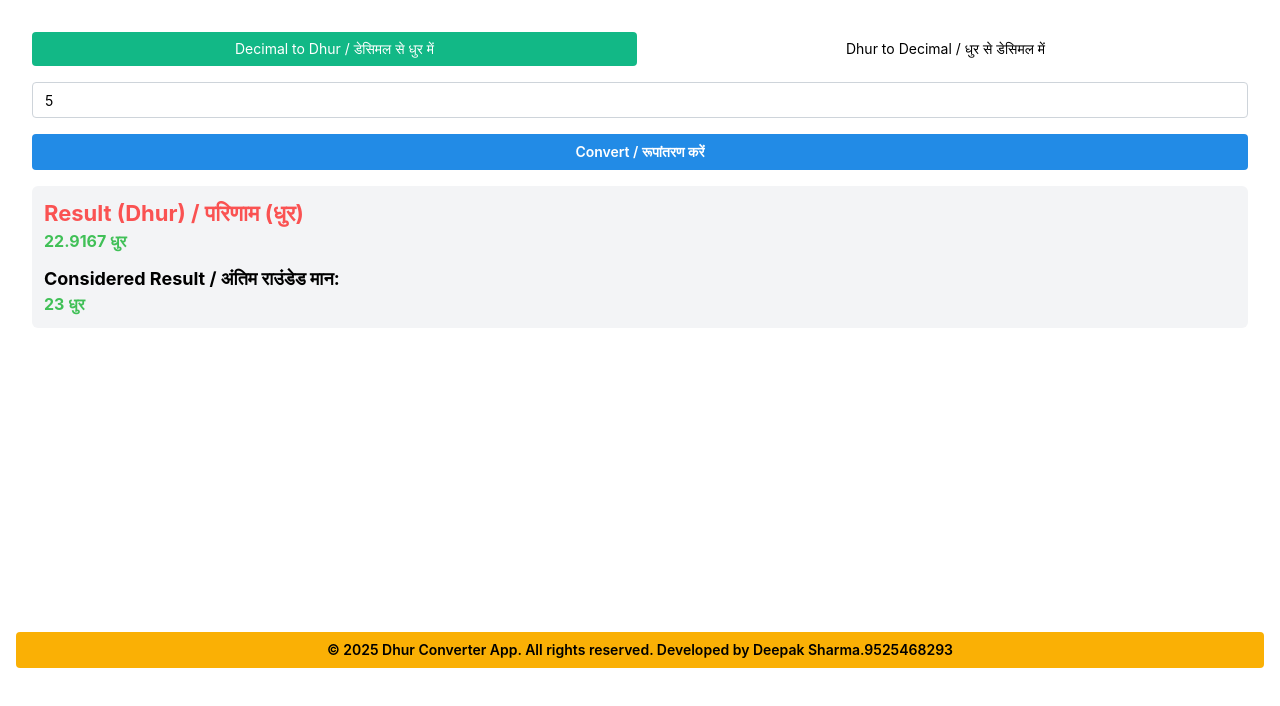
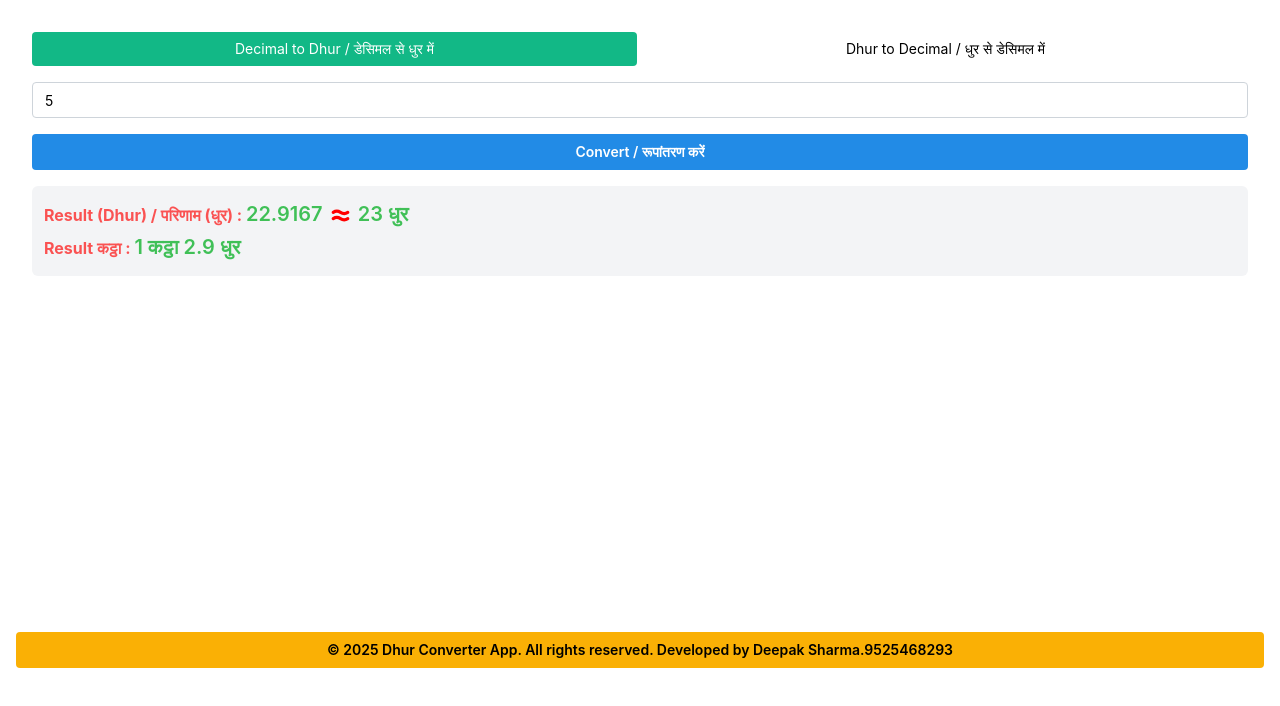
Before and after one commit to Deepaksharmadk/dhurConvert, a Next.js app: page / in a window 1280 px wide. Both pictures are taken after typing "5" into the empty fields and a click on the button "Convert / रूपांतरण करें". Shown: the top 706 px of the page. Built offline with nearby package versions, Linux system fonts and the light colour scheme.

Commit message:
change ui

```diff
--- a/package.json
+++ b/package.json
@@ -13,6 +13,7 @@
     "@emotion/server": "^11.11.0",
     "@mantine/core": "^8.2.4",
     "@mantine/hooks": "^8.2.4",
+    "lucide-react": "^0.537.0",
     "next": "15.4.6",
     "react": "19.1.0",
     "react-dom": "19.1.0"
--- a/src/app/page.tsx
+++ b/src/app/page.tsx
@@ -1,5 +1,6 @@
 "use client"
 import { Button, Input, Tabs, Text, Title } from "@mantine/core";
+import { EqualApproximately } from "lucide-react";
 import { useState } from "react";
 
 export default function Home() {
@@ -10,6 +11,21 @@ export default function Home() {
     const [decimalResult, setDecimalResult] = useState<string>("")
     const [roundedDecimal, setRoundedDecimal] = useState<string>("")
     const [roundedDhur, setRoundedDhur] = useState<string>("")
+    const [kataFromDhur, setKataFromDhur] = useState<string>("") // ✅ Dhur → Katha
+    const [kataFromDecimal, setKataFromDecimal] = useState<string>("") // ✅ Decimal → Dhur → Kath
+
+    function formatKathaDhurFromDhur(dhurValue: number) {
+        const katha = Math.floor(dhurValue / 20); // 1 कट्ठा = 20 धुर
+        const remainingDhur = Math.round((dhurValue % 20) * 10) / 10; // दशमलव को भी संभालेगा
+
+        return `${katha} कट्ठा ${remainingDhur > 0 ? ` ${remainingDhur} धुर` : ""}`;
+    }
+
+
+
+
+
+
 
 
     // ✅ Function: Dhur से Decimal में बदलना
@@ -27,6 +43,10 @@ export default function Home() {
         } else {
             setRoundedDecimal(String(Math.round(result)))
         }    // 🔁 Rounded result
+        // ✅ Dhur → Katha (formatted)
+        // const kataValue = Number(value) / 20
+        setKataFromDhur(formatKathaDhurFromDhur(Number(value)));
+
     }
 
     // ✅ Decimal ➝ Dhur
@@ -45,6 +65,9 @@ export default function Home() {
         } else {
             setRoundedDhur(String(Math.round(result)))
         }
+        // const kataValue = result / 20
+        setKataFromDecimal(formatKathaDhurFromDhur(result))
+
     }
 
 
@@ -110,10 +133,13 @@ export default function Home() {
                         {/* 📊 Result Display */}
                         {dhurValue.length > 0 && decimalResult.length > 0 && (
                             <div className="mt-4 p-3 bg-gray-100 rounded-md">
-                                <Title c={"red"} order={4}>Result (Decimal) / परिणाम (डेसिमल):</Title>
-                                <Text c="green" fw={700}>{decimalResult} डेसिमल</Text>
-                                <Title order={5} mt="sm">Considered Result / अंतिम राउंडेड मान:</Title>
-                                <Text c="green" fw={700}>{roundedDecimal} डेसिमल</Text>
+                                <Text c="red" fw={700}>
+                                    Result (Decimal) / परिणाम (डेसिमल) : <Text size="xl" fw={600} span c="green">{decimalResult} <EqualApproximately className="inline" color="red" strokeWidth={3} size={25} /> {roundedDecimal} डेसिमल</Text>
+                                </Text>
+                                <Text c="red" fw={700}>
+                                    Result कट्ठा  : <Text size="xl" fw={600} span c="green">{kataFromDhur}</Text>
+                                </Text>
+
                             </div>
                         )}
                     </Tabs.Panel>
@@ -140,10 +166,14 @@ export default function Home() {
                         {/* 📊 Result Display */}
                         {decimalValue.length > 0 && dhurResult.length > 0 && (
                             <div className="mt-4 p-3 bg-gray-100 rounded-md">
-                                <Title c={"red"} order={3}>Result (Dhur) / परिणाम (धुर)</Title>
-                                <Text c="green" fw={700}>{dhurResult} धुर</Text>
-                                <Title order={4} mt="sm">Considered Result / अंतिम राउंडेड मान:</Title>
-                                <Text c="green" fw={700}>{roundedDhur} धुर</Text>
+                                <Text c="red" fw={700}>
+                                    Result (Dhur) / परिणाम (धुर)  : <Text size="xl" fw={600} span c="green">{dhurResult} <EqualApproximately className="inline" color="red" strokeWidth={3} size={25} /> {roundedDhur} धुर</Text>
+                                </Text>
+                                <Text c="red" fw={700}>
+                                    Result कट्ठा  : <Text size="xl" fw={600} span c="green">{kataFromDecimal}</Text>
+                                </Text>
+
+
                             </div>
                         )}
 
```
Also changed, not shown: 1 other file (tests, documents, lock files or other folders).
